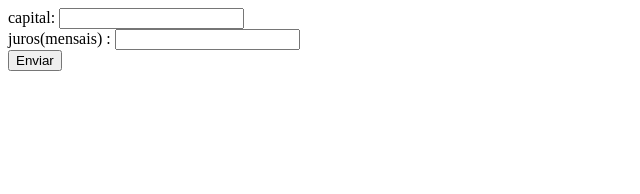
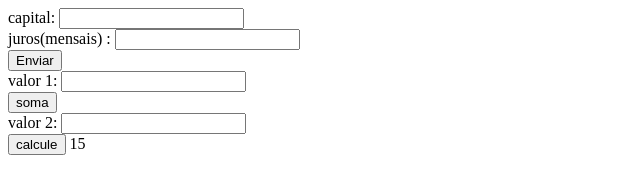
Before and after one commit to tamiresfari/primeiroa_3t, a plain HTML site: page index.html in a window 1280 px wide. Shown: the whole page, without its empty margins (0-640 px from the left). Drawn offline with Linux system fonts and the light colour scheme.

Commit message:
Update index.html

```diff
--- a/index.html
+++ b/index.html
@@ -9,9 +9,23 @@
 </head>
 <body>
 
-    capital: <input id="valor" type="text"><br>
+    capital: <input id="valor" type=" text "><br>
     juros(mensais) : <input id="juros" type="text"><br>
-<button onclick="calcula()"> Enviar </button>
+<button onclick=" calcula() "> Enviar </button>
 
 </body>
-</html>
+<br>
+
+valor 1: <input id= " v1 " type=" text "><br>
+<button onclick=" operacao(+)" >soma</button>
+
+
+<br>
+
+valor 2: <input id= " v2 " type= " text " ><br>
+<button onclick= " calcule() " >calcule</button>
+<span id= "resultado" > 15 </span>
+
+<body>
+
+</body>
```
